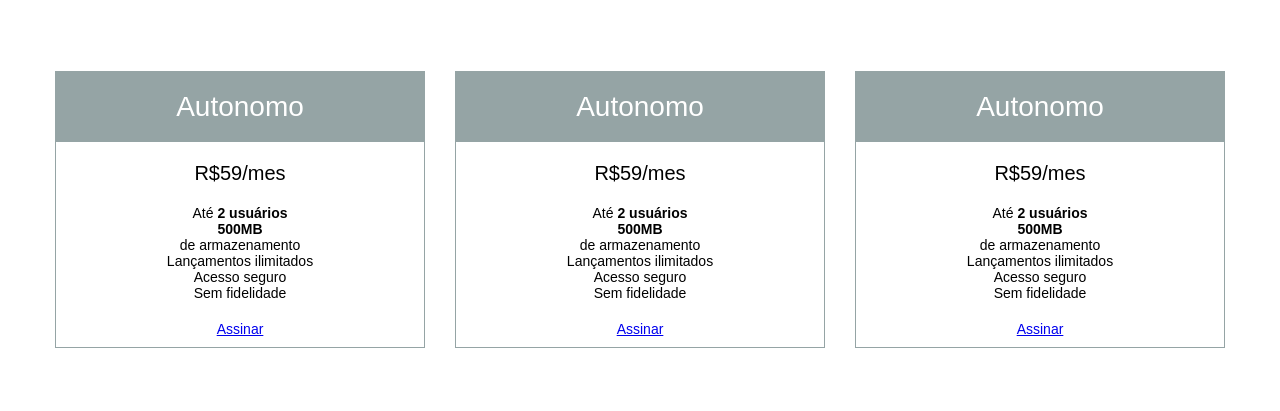
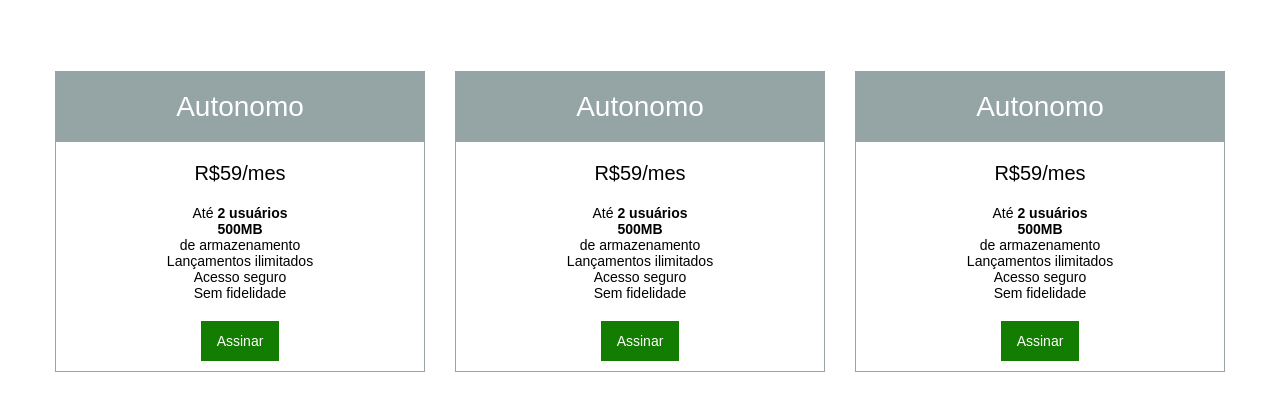
Before and after one commit to glangort/curso_css, a plain HTML site: page index.html in a window 1280 px wide. Shown: the part 69-480 px from the top of the page. Drawn offline with Linux system fonts and the light colour scheme.

Commit message:
Adicionado o Hover e Focus no Botao

```diff
--- a/css/style.css
+++ b/css/style.css
@@ -73,3 +73,15 @@ article>footer{
     display: block;
     clear: both;
 }
+
+.botao{
+    display: inline-block;
+    background-color: #127d00;
+    color: #fff;
+    padding: 12px 16px;
+    text-decoration: none;
+}
+
+.botao:hover , .botao:focus{
+    background-color: #0e6400;
+}
--- a/index.html
+++ b/index.html
@@ -29,7 +29,7 @@
                     <li>Sem fidelidade</li>
                 </ul>
                 <footer>
-                    <a href="assine.hmtl">Assinar</a>
+                    <a href="assine.hmtl" class="botao">Assinar</a>
                 </footer>
             </article>
 
@@ -44,7 +44,7 @@
                     <li>Sem fidelidade</li>
                 </ul>
                 <footer>
-                    <a href="assine.hmtl">Assinar</a>
+                    <a href="assine.hmtl" class="botao">Assinar</a>
                 </footer>
             </article>
 
@@ -59,7 +59,7 @@
                     <li>Sem fidelidade</li>
                 </ul>
                 <footer>
-                    <a href="assine.hmtl">Assinar</a>
+                    <a href="assine.hmtl"class="botao">Assinar</a>
                 </footer>
             </article>
         </div>
```
